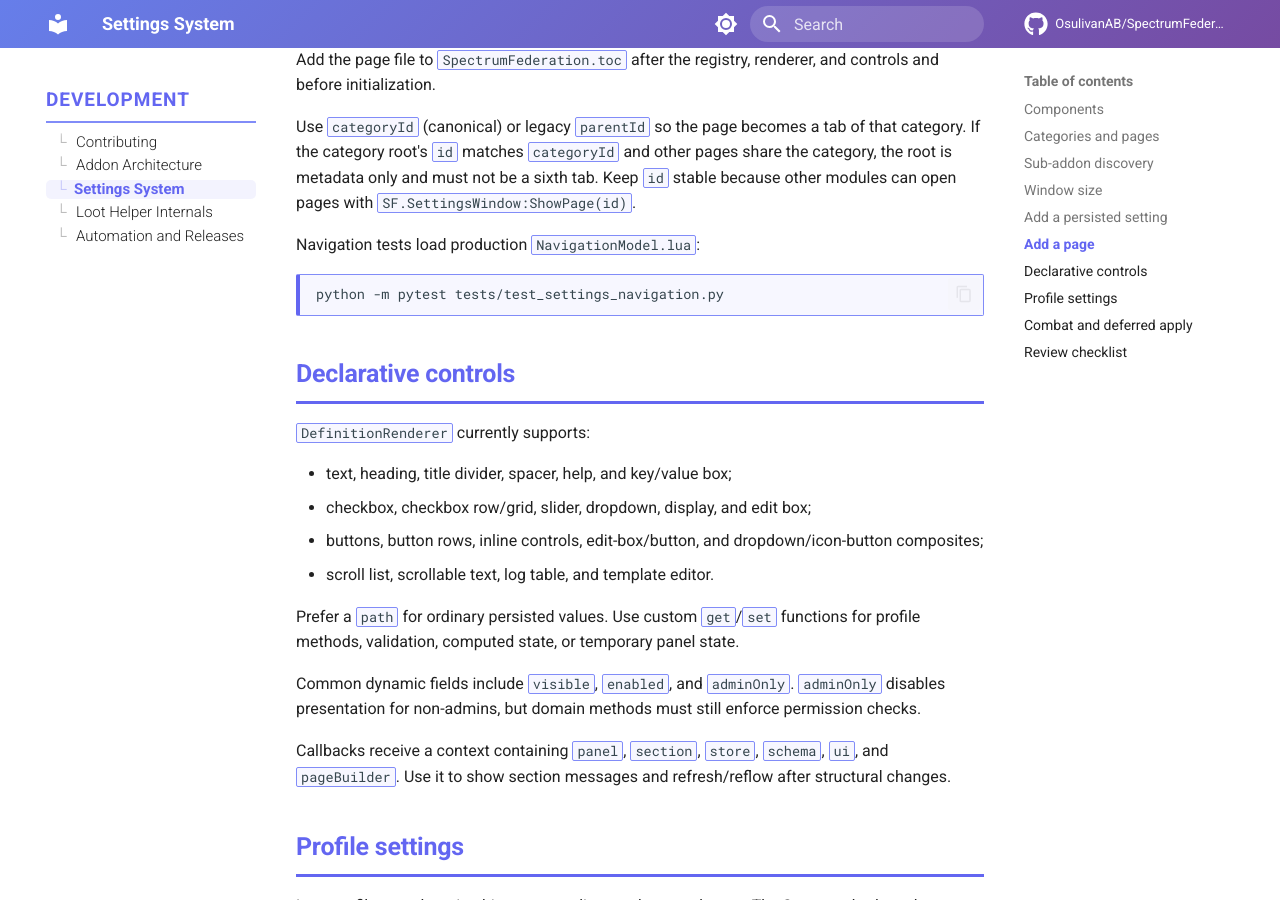
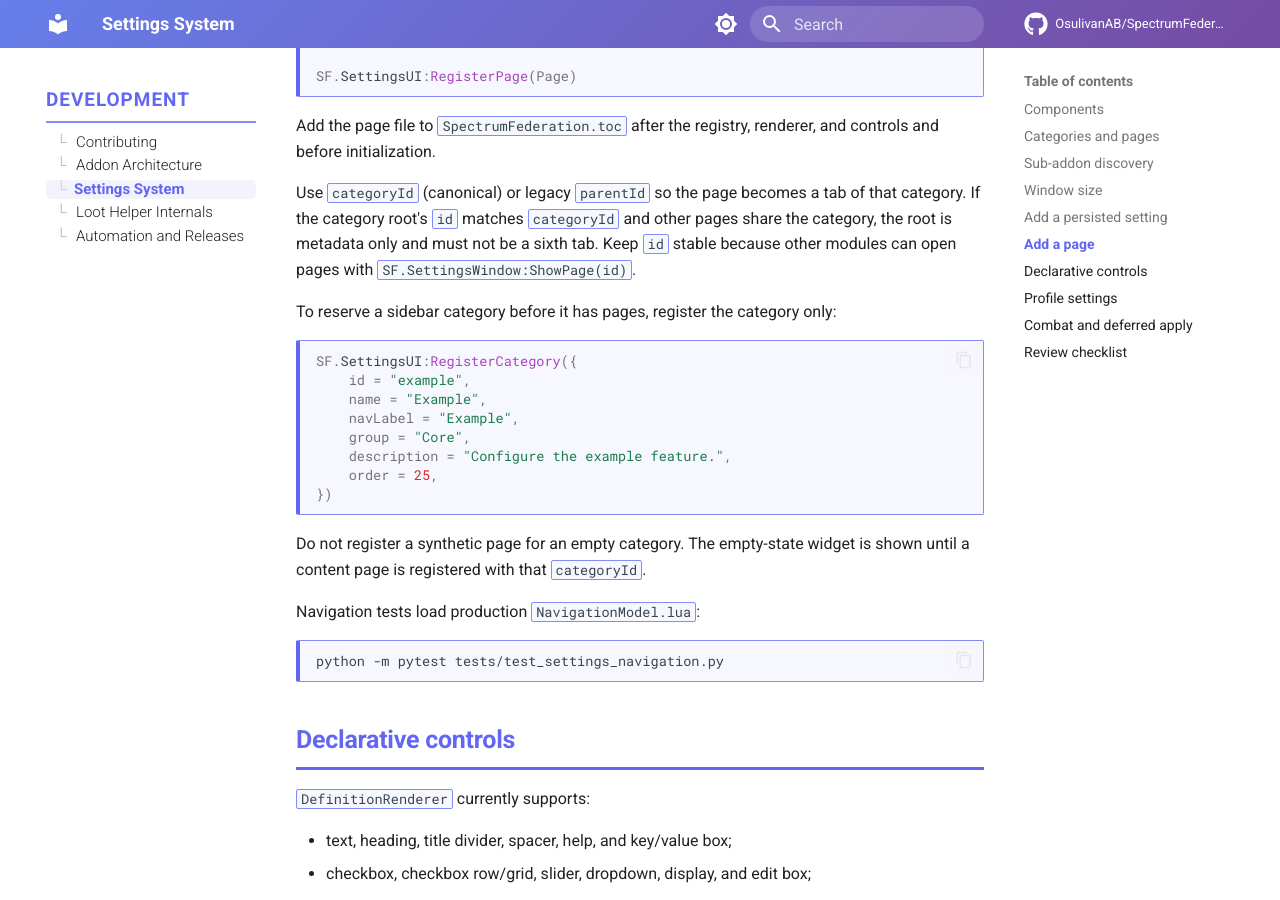
Before and after one commit to OsulivanAB/SpectrumFederation, an MkDocs documentation site: the page built from docs/development/settings-ui/index.md, in a window 1280 px wide and 900 px high, scrolled down 4502 px. Built offline with MkDocs 1.6.1 and Material for MkDocs 9.7.7, drawn with Linux system fonts in a browser that asks for light colours; comment, search, counter and statistics services are not loaded; some of the changed text lies outside the part shown.

Commit message:
Keep the Gameplay settings category as an empty placeholder
Register Gameplay as a parent-owned category with no content pages so the sidebar entry remains and the empty-state widget is shown until new gameplay options are added.

Co-authored-by: anthony.r.bahl <anthony.r.bahl@gmail.com>

````diff
--- a/docs/development/settings-ui/index.md
+++ b/docs/development/settings-ui/index.md
@@ -9,7 +9,7 @@ The settings implementation separates persistence, runtime effects, page registr
 | `modules/Settings/Schema.lua` | Account-wide and character defaults, enums, and migrations. |
 | `modules/Settings/Store.lua` | Dot-path reads/writes, callbacks, resets, profile adapters, and per-character storage. |
 | `modules/Settings/Apply.lua` | Debouncing, combat deferral, and feature reactions. |
-| `modules/UI/Settings/Registry.lua` | Canonical page and category inventory, `categoryId` normalization, sub-addon discovery, and enablement refresh. Blizzard Settings registration is currently disabled. |
+| `modules/UI/Settings/Registry.lua` | Canonical page and category inventory, `RegisterCategory` for empty parent-owned categories, `categoryId` normalization, sub-addon discovery, and enablement refresh. Blizzard Settings registration is currently disabled. |
 | `modules/UI/Settings/NavigationModel.lua` | Pure navigation helpers (content pages, `ShowPage`, search ranking, sort, window minima). No frames and no C_AddOns. |
 | `modules/UI/Settings/SubAddons.lua` | C_AddOns adapter used only by Registry. |
 | `modules/UI/Settings/StandaloneWindow.lua` | The `/sf` window: category sidebar, tabs, session last-tab, search, resize. |
@@ -31,7 +31,7 @@ The sidebar shows **top-level categories only**. Nested sidebar children are not
 - Legacy `parentId` is still accepted and becomes `categoryId`. If both are set and differ, registration errors.
 - A page whose `id` equals its `categoryId` is the category root. If other pages share that category, the root is metadata only (`name`, `navLabel`, `group`, `description`, `defaultChildId`, `order`) and is **not** a tab. Loot Helper is the current example: five content pages, not six.
 - A root with no children is itself the one content page (General, Loot Logs, Debugging).
-- Zero content pages: show the empty-state widget. Do not register a synthetic page.
+- Zero content pages: show the empty-state widget. Do not register a synthetic page. Gameplay is the parent-owned example; discovered child addons can also be empty.
 - One content page: hide the tab bar.
 - Two or more: show tabs.
 
@@ -135,6 +135,21 @@ Add the page file to `SpectrumFederation.toc` after the registry, renderer, and
 
 Use `categoryId` (canonical) or legacy `parentId` so the page becomes a tab of that category. If the category root's `id` matches `categoryId` and other pages share the category, the root is metadata only and must not be a sixth tab. Keep `id` stable because other modules can open pages with `SF.SettingsWindow:ShowPage(id)`.
 
+To reserve a sidebar category before it has pages, register the category only:
+
+```lua
+SF.SettingsUI:RegisterCategory({
+    id = "example",
+    name = "Example",
+    navLabel = "Example",
+    group = "Core",
+    description = "Configure the example feature.",
+    order = 25,
+})
+```
+
+Do not register a synthetic page for an empty category. The empty-state widget is shown until a content page is registered with that `categoryId`.
+
 Navigation tests load production `NavigationModel.lua`:
 
 ```bash
````
Also changed, not shown: CHANGELOG.md (+4 -1 lines), docs/getting-started.md (+1 -1 lines), docs/settings-ui.md (+5 -1 lines), 4 other files.
